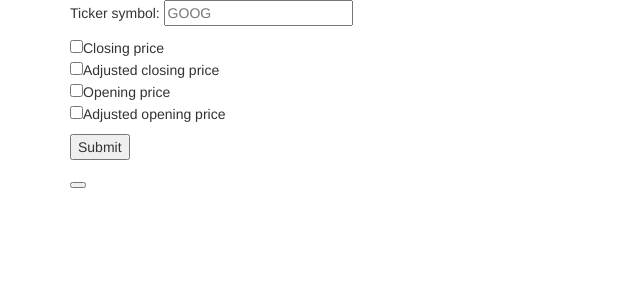
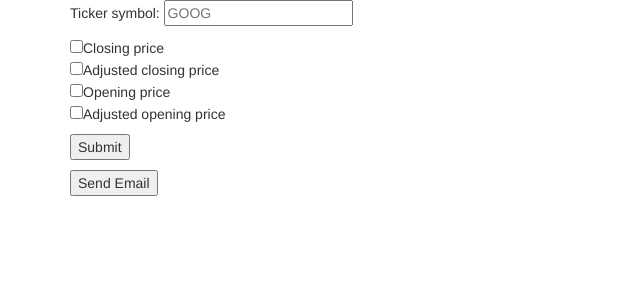
Before and after one commit to nhagem/DataIncubator_12dayproj, a Flask app: page / in a window 1280 px wide. Shown: the top 300 px of the page, without its empty margins (0-640 px from the left). Run offline with Flask 2, Linux system fonts and the light colour scheme; some libraries are stand-ins or nearby versions.

Commit message:
trying to fix button

```diff
--- a/app.py
+++ b/app.py
@@ -12,6 +12,7 @@ def about():
 
 @app.route('/foo', methods=['GET', 'POST'])
 def foo():
+  return render_template('about.html')
   pass
 
 if __name__ == '__main__':
--- a/templates/index.html
+++ b/templates/index.html
@@ -29,7 +29,7 @@
           <p><input type="submit" value="Submit"></p>
           </form>
           <form action="/foo" method="post">
-            <button type="submit" value="Send Email" />
+            <button type="submit" value="Send Email">Send Email</button>
           </form>
         </div>
       </div>
```
